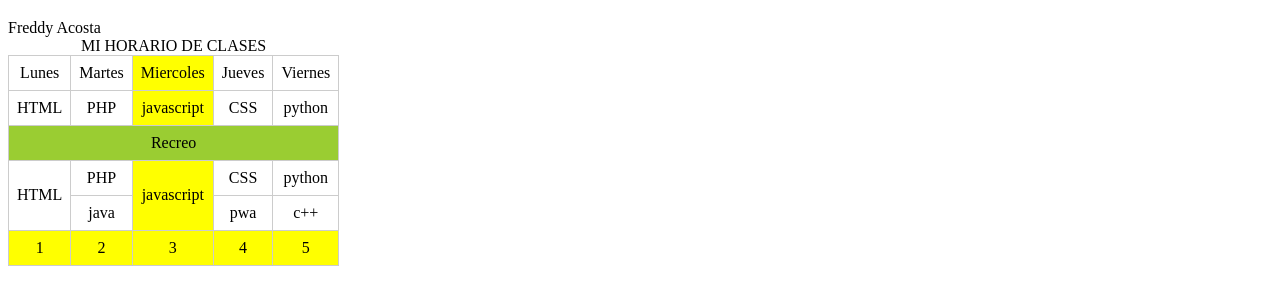
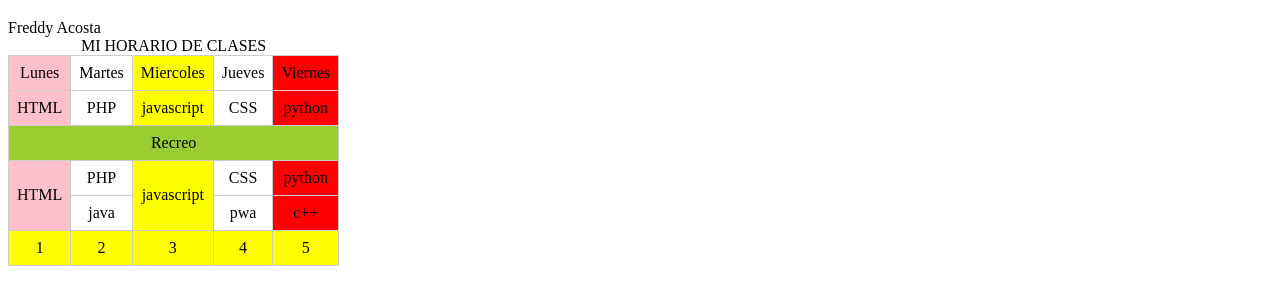
Before and after one commit to eliud-cesar/AlverniaOme, a website: page mi experiencia.html in a window 1280 px wide. Shown: the part 95-379 px from the top of the page. Drawn offline with Linux system fonts and the light colour scheme; files whose address does not match are found by name.

Commit message:
se actualiza pagina inactiva, no hacer caso...

```diff
--- a/mi experiencia.html
+++ b/mi experiencia.html
@@ -14,10 +14,11 @@
     <table>
         <caption>MI HORARIO DE CLASES</caption>
         <colgroup>
-            <col span="2">
+            <col style="background-color: pink;" >
+            <col>
             <col style="background: yellow;">
             <col>
-            <col>
+            <col style="background-color: red;" >
         </colgroup>
         <thead>
         <tr>
@@ -63,6 +64,8 @@
         </tfoot>
     </table>
 
+
+    <!-- -------------------------------------------------------- -->
     <h1>formularios</h1>
     <form>
         <fieldset>
```
